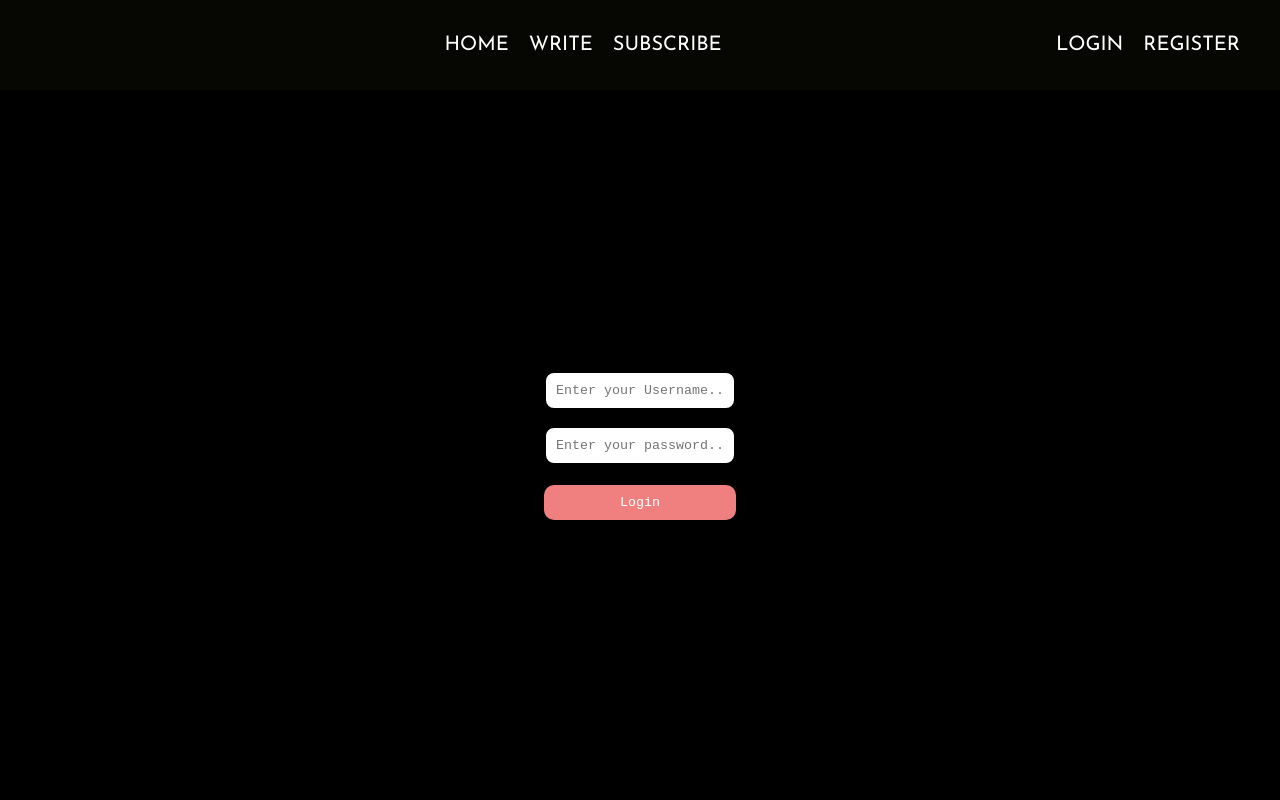
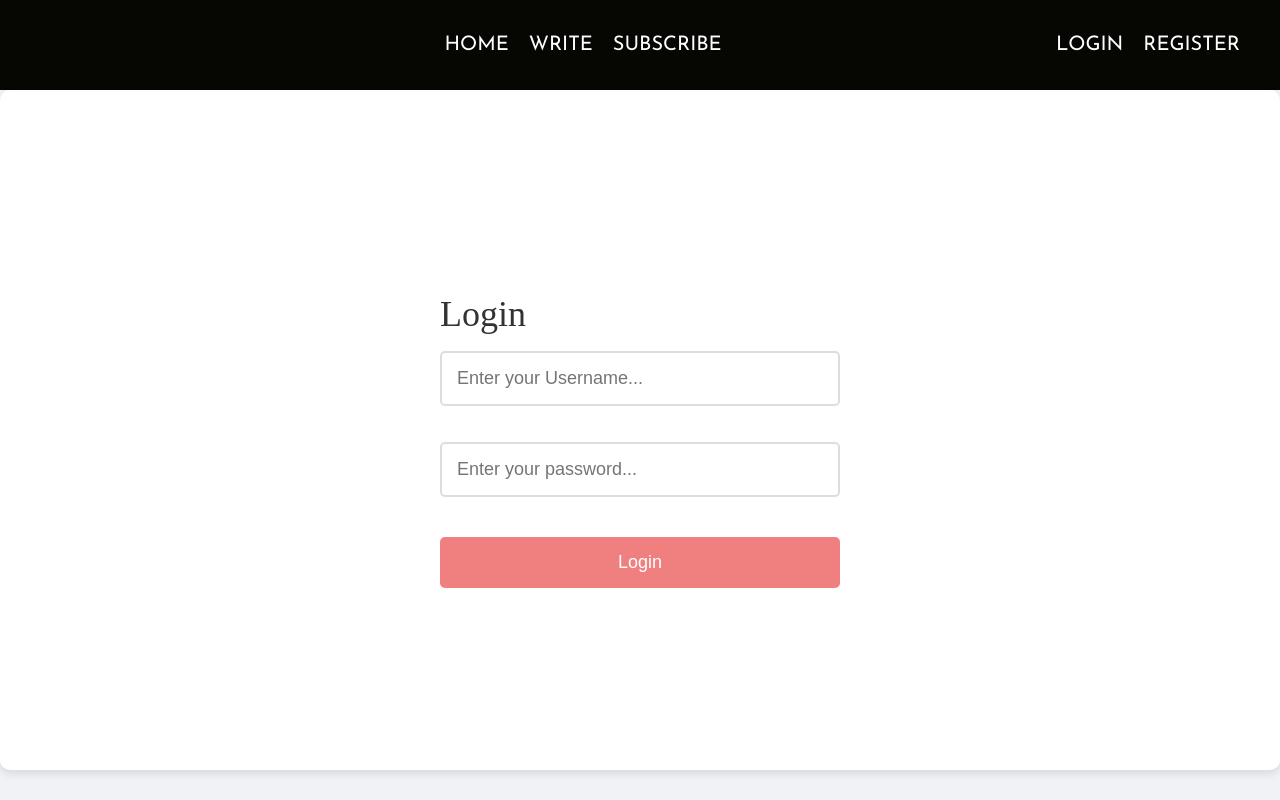
Before and after one commit to GGAshwin/BloggerLine, a React (Create React App) app in the folder client/: page /settings in a window 1280 px wide. Built offline with nearby package versions, Linux system fonts and the light colour scheme.

Commit message:
CSS Additions

```diff
--- a/client/src/pages/login/login.css
+++ b/client/src/pages/login/login.css
@@ -1,60 +1,85 @@
+/* General Styles */
+body {
+  font-family: 'Arial', sans-serif;
+  margin: 0;
+  padding: 0;
+  background-color: #f0f2f5;
+}
+
+/* Login Container */
 .login {
-    /* height: calc(100vh - 50px); */
   height: 80vh;
   display: flex;
   flex-direction: column;
   align-items: center;
   justify-content: center;
-    font-family: 'Courier New', Courier, monospace;
-
-    /* border: 2px solid black; */
+  font-family: 'Arial', sans-serif;
+  background-color: #fff;
+  border-radius: 10px;
+  box-shadow: 0 4px 8px rgba(0, 0, 0, 0.1);
+  padding: 20px;
 }
 
+/* Title */
 .loginTitle {
-    font-size: 30px;
+  font-size: 36px;
+  color: #333;
+  font-family: 'Playfair Display', serif;
 }
 
+/* Form */
 .loginForm {
   margin-top: 20px;
   display: flex;
   flex-direction: column;
+  width: 100%;
+  max-width: 400px;
 }
 
-  /* .loginForm > label {
-    margin: 10px 0;
-  }
-   */
+/* Input */
 .loginInput {
-    padding: 10px;
+  padding: 15px;
   background-color: white;
   border: none;
-    border-radius: 10px;
-
-    border: 2px solid black;
+  border-radius: 5px;
+  border: 2px solid #ddd;
+  font-size: 18px;
+  margin-bottom: 20px;
+  transition: border-color 0.3s, box-shadow 0.3s;
 }
 
 .loginInput:focus {
   outline: none;
+  border-color: teal;
+  box-shadow: 0 0 10px rgba(0, 128, 128, 0.2);
 }
 
+/* Login Button */
 .loginButton {
   margin-top: 20px;
   cursor: pointer;
   background-color: lightcoral;
   color: white;
-    padding: 10px;
+  padding: 15px;
   border: none;
-    border-radius: 10px;
+  border-radius: 5px;
   text-align: center;
-    font-family: 'Courier New', Courier, monospace;
-
+  font-family: 'Arial', sans-serif;
+  font-size: 18px;
+  transition: background-color 0.3s, box-shadow 0.3s;
 }
 
-  .loginButton:disabled{
+.loginButton:hover {
+  background-color: #e57373;
+  box-shadow: 0 4px 8px rgba(255, 87, 34, 0.3);
+}
+
+.loginButton:disabled {
   cursor: not-allowed;
   background-color: rgb(255, 170, 139);
 }
 
+/* Register Button */
 .loginRegisterButton {
   position: absolute;
   top: 60px;
@@ -64,10 +89,20 @@
   padding: 10px;
   border: none;
   color: white;
-    border-radius: 10px;
+  border-radius: 5px;
+  font-family: 'Arial', sans-serif;
+  font-size: 16px;
+  transition: background-color 0.3s, box-shadow 0.3s;
 }
 
-  input{
+.loginRegisterButton:hover {
+  background-color: #006666;
+  box-shadow: 0 4px 8px rgba(0, 128, 128, 0.3);
+}
+
+/* Input general styles */
+input {
   margin-top: 16px;
-    font-family: 'Courier New', Courier, monospace;
+  font-family: 'Arial', sans-serif;
+  font-size: 18px;
 }
--- a/client/src/pages/register/register.css
+++ b/client/src/pages/register/register.css
@@ -1,55 +1,87 @@
+/* General Styles */
+body {
+  font-family: 'Arial', sans-serif;
+  margin: 0;
+  padding: 0;
+  background-color: #f0f2f5;
+}
+
+/* Register Container */
 .register {
-    /* height: calc(100vh - 50px); */
   height: 80vh;
   display: flex;
   flex-direction: column;
   align-items: center;
   justify-content: center;
-
-    font-family: 'Courier New', Courier, monospace;
+  font-family: 'Arial', sans-serif;
+  background-color: #fff;
+  border-radius: 10px;
+  box-shadow: 0 4px 8px rgba(0, 0, 0, 0.1);
+  padding: 20px;
 }
 
+/* Title */
 .registerTitle {
-    font-size: 30px;
+  font-size: 36px;
+  color: #333;
+  font-family: 'Playfair Display', serif;
 }
 
+/* Form */
 .registerForm {
   margin-top: 20px;
   display: flex;
   flex-direction: column;
+  width: 100%;
+  max-width: 400px;
 }
 
+/* Form Labels */
 .registerForm > label {
   margin: 10px 0;
+  font-size: 16px;
+  color: #333;
 }
 
+/* Input */
 .registerInput {
-    padding: 10px;
+  padding: 15px;
   background-color: white;
   border: none;
-    border-radius: 10px;
-    border: 2px solid black;
-
+  border-radius: 5px;
+  border: 2px solid #ddd;
+  font-size: 18px;
   margin-top: 16px;
+  transition: border-color 0.3s, box-shadow 0.3s;
 }
 
 .registerInput:focus {
   outline: none;
+  border-color: teal;
+  box-shadow: 0 0 10px rgba(0, 128, 128, 0.2);
 }
 
+/* Register Button */
 .registerButton {
   margin-top: 20px;
   cursor: pointer;
   background-color: teal;
   color: white;
-    padding: 10px;
+  padding: 15px;
   border: none;
-    border-radius: 10px;
+  border-radius: 5px;
   text-align: center;
-
-    font-family: 'Courier New', Courier, monospace;
+  font-family: 'Arial', sans-serif;
+  font-size: 18px;
+  transition: background-color 0.3s, box-shadow 0.3s;
 }
 
+.registerButton:hover {
+  background-color: #006666;
+  box-shadow: 0 4px 8px rgba(0, 128, 128, 0.3);
+}
+
+/* Login Button */
 .registerLoginButton {
   position: absolute;
   top: 60px;
@@ -59,5 +91,20 @@
   padding: 10px;
   border: none;
   color: white;
-    border-radius: 10px;
+  border-radius: 5px;
+  font-family: 'Arial', sans-serif;
+  font-size: 16px;
+  transition: background-color 0.3s, box-shadow 0.3s;
 }
+
+.registerLoginButton:hover {
+  background-color: #e57373;
+  box-shadow: 0 4px 8px rgba(255, 87, 34, 0.3);
+}
+
+/* Input general styles */
+input {
+  margin-top: 16px;
+  font-family: 'Arial', sans-serif;
+  font-size: 18px;
+}
--- a/client/src/pages/subscribe/subscribe.css
+++ b/client/src/pages/subscribe/subscribe.css
@@ -2,38 +2,57 @@
     display: flex;
     flex-direction: column;
     align-items: center;
-    justify-content: flex-start;
+    justify-content: center; /* Center vertically */
     height: 100vh;
     text-align: center;
-    background-color: black;
+    background: linear-gradient(135deg, #000428 0%, #004e92 100%); /* Gradient background */
     padding: 20px;
     color: white;
+    font-family: 'Arial', sans-serif; /* Improve font */
 }
 
 .subscribe-button {
     padding: 15px 30px;
     font-size: 1.5em;
     color: white;
-    background-color: #007bff;
+    background: linear-gradient(135deg, #007bff 0%, #0056b3 100%); /* Gradient button */
     border: none;
     border-radius: 10px;
     cursor: pointer;
-    transition: background-color 0.3s ease;
+    transition: background 0.3s ease, transform 0.3s ease; /* Add transition for background and transform */
     margin-bottom: 20px;
+    box-shadow: 0 4px 6px rgba(0, 0, 0, 0.1); /* Add box-shadow */
 }
 
 .subscribe-button:hover {
-    background-color: #0056b3;
+    background: linear-gradient(135deg, #0056b3 0%, #004080 100%); /* Change gradient on hover */
+    transform: translateY(-3px); /* Slight lift effect */
 }
 
 .subscribed-message {
-    color: green;
+    color: #28a745; /* Consistent green color */
     font-size: 2em;
     margin-top: 20px;
+    animation: fadeIn 1s ease-in-out; /* Fade-in effect */
 }
 
 .subscribe-text {
     font-size: 1.2em;
     color: white;
     margin-top: 20px;
+    max-width: 600px; /* Restrict the width for better readability */
+    line-height: 1.5; /* Improve line spacing */
+    opacity: 0.9; /* Slightly reduce opacity */
 }
+
+/* Keyframes for fade-in effect */
+@keyframes fadeIn {
+    from {
+        opacity: 0;
+        transform: translateY(20px);
+    }
+    to {
+        opacity: 1;
+        transform: translateY(0);
+    }
+}
```
Also changed, not shown: 1 other file (tests, documents, lock files or other folders). Lines whose indentation alone changed are shown as unchanged.
